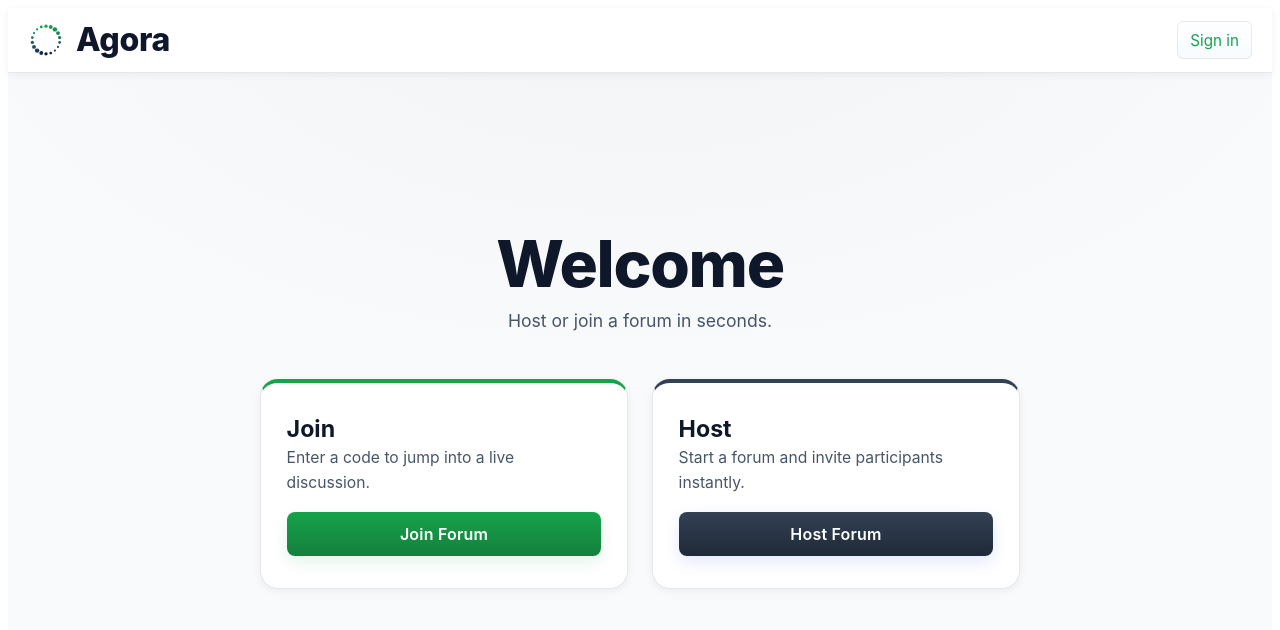
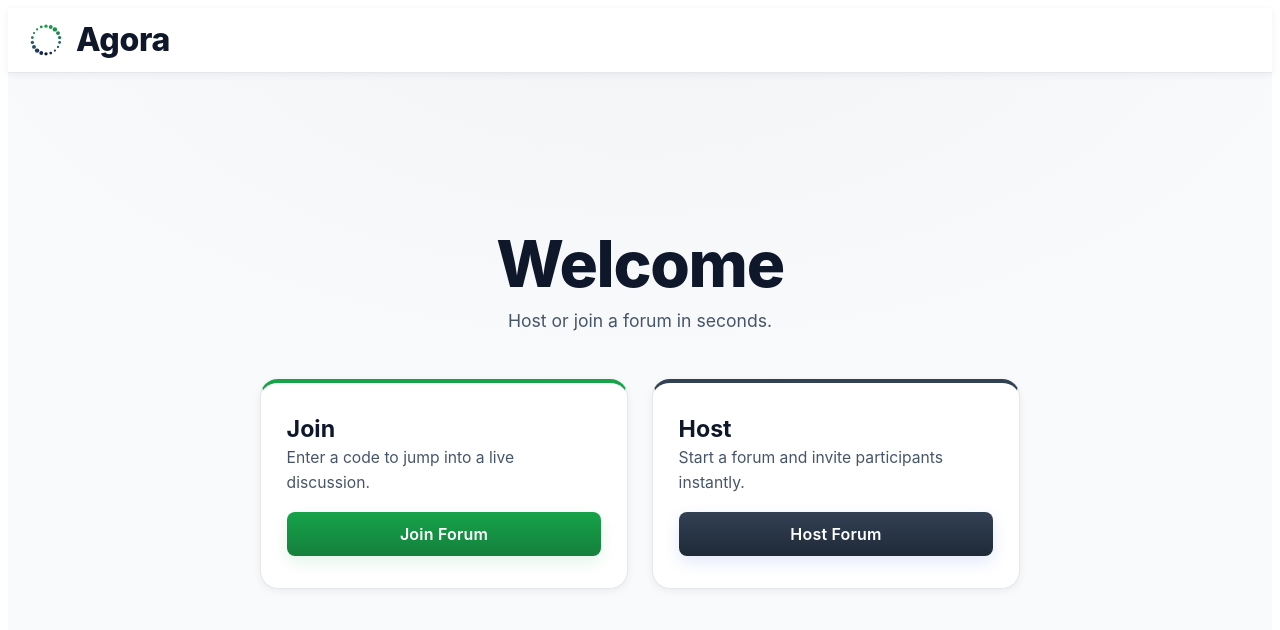
Before and after one commit to TXST-Agora/Agora, a React (Vite) app in the folder apps/frontend/: page / in a window 1280 px wide. Shown: the top 630 px of the page. Built offline with nearby package versions, Linux system fonts and the light colour scheme; no server answers.

Commit message:
SCRUM-31 Adding sessionCode to navbar

```diff
--- a/apps/frontend/src/components/Navbar.css
+++ b/apps/frontend/src/components/Navbar.css
@@ -40,6 +40,32 @@
     line-height: 1;
   }
 
+  .navbar-session-code {
+    display: flex;
+    align-items: center;
+    gap: 8px;
+    margin-right: 20px;
+    padding: 8px 16px;
+    background: #f5f5f5;
+    border: 1px solid #e0e0e0;
+    border-radius: 6px;
+  }
+
+  .session-code-label {
+    font-size: 0.9rem;
+    color: var(--text);
+    opacity: 0.7;
+    font-weight: 500;
+  }
+
+  .session-code-value {
+    font-size: 1rem;
+    color: var(--accent);
+    font-weight: 700;
+    font-family: 'Courier New', monospace;
+    letter-spacing: 0.05em;
+  }
+
   .navbar-actions { display: flex; gap: 8px; }
 
   /* Make nav buttons visually balanced inside 64px bar */
--- a/apps/frontend/src/components/Navbar.tsx
+++ b/apps/frontend/src/components/Navbar.tsx
@@ -1,11 +1,12 @@
 import "./Navbar.css";
 import { AgoraLogo } from "./AgoraLogo";
+import { useLocation } from "react-router-dom";
 
 const Navbar = () => {
-
-  const handleSignIn = () => {
-    window.alert('Sign in clicked');
-  };
+  const location = useLocation();
+  // Extract sessionCode from URL path like /forum/ABC123
+  const sessionCodeMatch = location.pathname.match(/^\/forum\/([^/]+)$/);
+  const sessionCode = sessionCodeMatch ? sessionCodeMatch[1] : null;
 
   const handleHomeClick = () => {
     window.location.href = '/';
@@ -18,14 +19,12 @@ const Navbar = () => {
           <AgoraLogo width={36} height={36} className="navbar-logo" />
           <span className="navbar-brand-text">Agora</span>
         </div>
-        <button
-          className="signin-btn btn-nav"
-          onClick={handleSignIn}
-          aria-label="Sign in"
-          type="button"
-        >
-          Sign in
-        </button>
+        {sessionCode && (
+          <div className="navbar-session-code">
+            <span className="session-code-label">Session Code:</span>
+            <span className="session-code-value">{sessionCode}</span>
+          </div>
+        )}
       </div>
     </nav>
   );
--- a/apps/frontend/src/components/SessionPage.tsx
+++ b/apps/frontend/src/components/SessionPage.tsx
@@ -39,9 +39,9 @@ const SessionPage = () => {
     const containerRef = useRef<HTMLDivElement | null>(null);
 
     // Helper function to get available bounds for positioning elements
-    // Accounts for navbar at top (88px) and FAB area at bottom (140px)
+    // Accounts for navbar at top (64px) and FAB area at bottom (140px)
     const getAvailableBounds = useCallback(() => {
-        const navbarHeight = 88; // Top padding for navbar
+        const navbarHeight = 64; // Navbar height
         const bottomPadding = 140; // Bottom padding for FAB area
         const rect = containerRef.current?.getBoundingClientRect();
         const containerWidth = rect ? rect.width : window.innerWidth;
```
